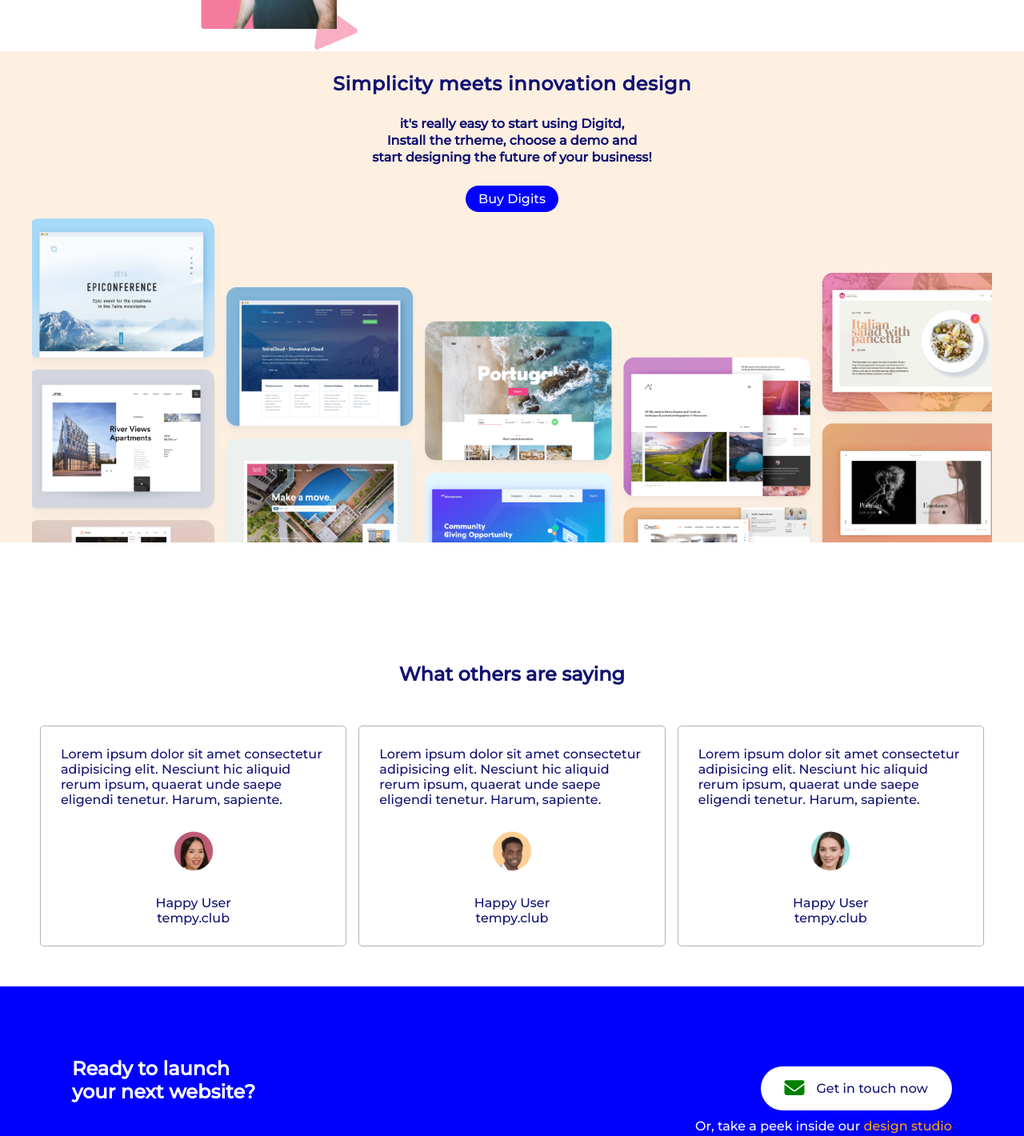
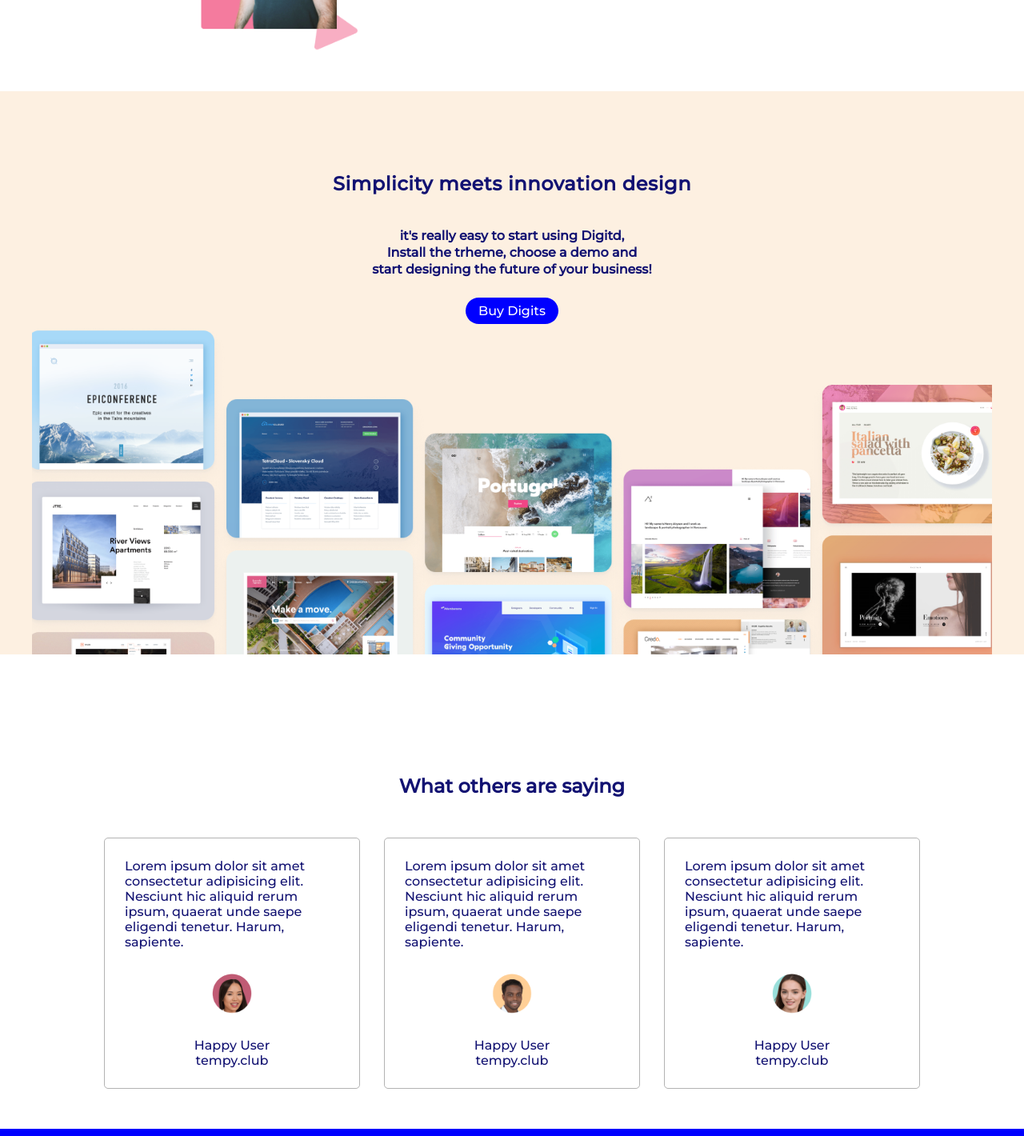
Before and after one commit to sujitb368/Digitis, a plain HTML site: page index.html in a window 1280 px wide. Shown: the part 1665-3085 px from the top of the page at 80% size. Drawn offline with Linux system fonts and the light colour scheme.

Commit message:
2nd commit

```diff
--- a/css/style.css
+++ b/css/style.css
@@ -196,8 +196,8 @@ img{
 .simplicity_heading{
     letter-spacing: .6px;
     font-size: 24px;
-    padding-top: 25px;
-    padding-bottom: 25px;
+    padding-top: 100px;
+    padding-bottom: 40px;
     line-height: 1.3;
     color: #121272;
 }
@@ -290,13 +290,15 @@ img{
     .testimonial_container{
         display: flex;
         justify-content: space-between;
+        padding-left: 80px;
+        padding-right: 80px;
     }
     .testimonial{
         margin-bottom: 0;
 
     }
     .testimonial:not(:last-child){
-        margin-right: 15px;
+        margin-right: 30px;
     }
     .btn_launch{
         display: flex;
--- a/index.html
+++ b/index.html
@@ -32,6 +32,7 @@
         </div>
 
     </section  >
+
     <section class="mt_100">
         <div class="container">
             <div class="inner flex_col">
@@ -70,7 +71,7 @@
     </section>
 
     <!-- whatever you do -->
-    <section class="p50 pb0">
+    <section class="p50 ">
         <div class="container">
             <div class="inner">
                 <h1 class="section_top_heading whatever_heading">
```
Also changed, not shown: digits-assets/home-banner.png.
